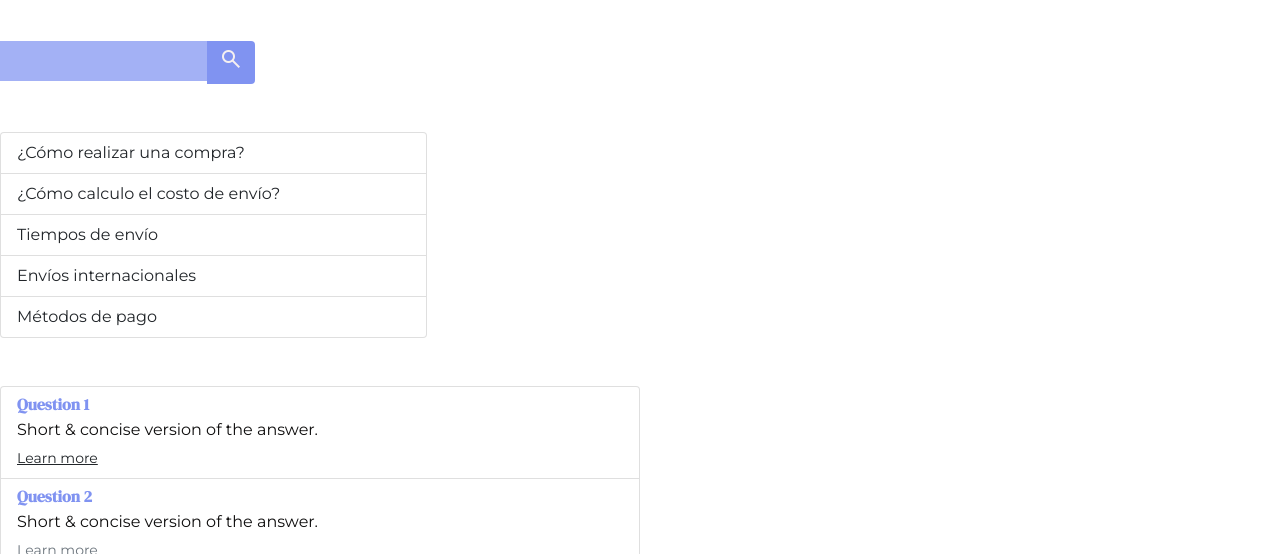
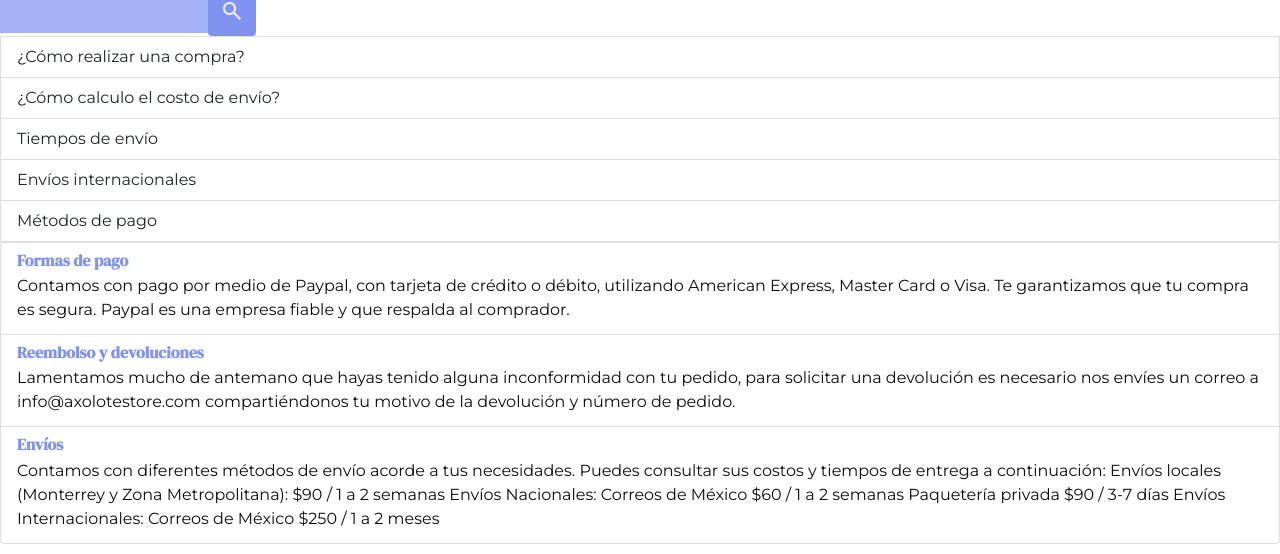
Before and after one commit to cdarko34/Axolote-Store---SASS, a website: page views/faq.html in a window 1280 px wide. Shown: the part 123-677 px from the top of the page. Drawn offline with nearby package versions, Linux system fonts and the light colour scheme.

Commit message:
subida faq

```diff
--- a/views/faq.html
+++ b/views/faq.html
@@ -63,14 +63,17 @@
           </ul>
         </div>
       </div>
-
     </nav>
   </header>
 
 <div class="d-flex flex-column">
 
-  <div class="col-lg-4 col-md-6 col-sm-12">
-  	<div class="input-group my-5" id="search-bar">
+
+  <div>
+
+    <div class="">
+      <!--Starts Search Bar-->
+      <div class="d-flex flex-row" id="search-bar">
     	  <div class="form-outline">
     	    <input type="search" id="form1" class="" />
     	  </div>
@@ -80,9 +83,9 @@
     	</div>
 
       <!--Starts FAQS Nav-->
-  	<ul class="list-group">
+    	<ul class="list-group rounded-0" id="faq-menu">
     	  <li class="list-group-item">¿Cómo realizar una compra?</li>
-  	  <li class="list-group-item">¿Cómo calculo el costo de envío?</li>
+    	  <li class="list-group-item borde-0">¿Cómo calculo el costo de envío?</li>
     	  <li class="list-group-item">Tiempos de envío</li>
     	  <li class="list-group-item">Envíos internacionales</li>
     	  <li class="list-group-item">Métodos de pago</li>
@@ -90,63 +93,46 @@
       <!--Ends FAQS Nav-->
     </div>
 
-  <div class="list-group col-lg-6 col-md-6 col-sm-12 py-5">
+  <div class="list-group">
     <a href="#e" data-mdb-toggle="collapse" aria-expanded="false"
       aria-controls="shortExampleAnswer1collapse" class="list-group-item list-group-item-action">
       <div class="d-flex w-100 justify-content-between">
-        <h5 class="mb-1">Question 1</h5>
+        <h5 class="mb-1">Formas de pago</h5>
       </div>
       <p class="mb-1">
-        Short & concise version of the answer.
+        Contamos con pago por medio de Paypal, con tarjeta de crédito o débito, utilizando American Express, Master Card o Visa. Te garantizamos que tu compra es segura. Paypal es una empresa fiable y que respalda al comprador.
       </p>
-      <small><u>Learn more</u></small>
-      <!-- Collapsed content -->
-      <div class="collapse mt-3" id="shortExampleAnswer1collapse">
-        Detailed and comprehensive answer goes here. pariatur cliche reprehenderit, enim eiusmod
-        high
-        life accusamus terry richardson ad
-        squid. Nihil anim keffiyeh helvetica, craft beer labore wes anderson cred nesciunt
-        sapiente ea proident.
-      </div>
     </a>
     <a href="#shortExampleAnswer2collapse" data-mdb-toggle="collapse" aria-expanded="false"
       aria-controls="shortExampleAnswer1collapse" class="list-group-item list-group-item-action">
       <div class="d-flex w-100 justify-content-between">
-        <h5 class="mb-1">Question 2</h5>
+        <h5 class="mb-1">Reembolso y devoluciones</h5>
       </div>
       <p class="mb-1">
-        Short & concise version of the answer.
+        Lamentamos mucho de antemano que hayas tenido alguna inconformidad con tu pedido, para solicitar una devolución es necesario nos envíes un correo a info@axolotestore.com compartiéndonos tu motivo de la devolución y número de pedido.
       </p>
-      <small class="text-muted"><u>Learn more</u></small>
-      <!-- Collapsed content -->
-      <div class="collapse mt-3" id="shortExampleAnswer2collapse">
-        Detailed and comprehensive answer goes here. pariatur cliche reprehenderit, enim eiusmod
-        high
-        life accusamus terry richardson ad
-        squid. Nihil anim keffiyeh helvetica, craft beer labore wes anderson cred nesciunt
-        sapiente ea proident.
-      </div>
     </a>
     <a href="#shortExampleAnswer3collapse" data-mdb-toggle="collapse" aria-expanded="false"
       aria-controls="shortExampleAnswer1collapse" class="list-group-item list-group-item-action">
       <div class="d-flex w-100 justify-content-between">
-        <h5 class="mb-1">Question 3</h5>
+        <h5 class="mb-1">Envíos</h5>
       </div>
       <p class="mb-1">
-        Short & concise version of the answer.
+        Contamos con diferentes métodos de envío acorde a tus necesidades. Puedes consultar sus costos y tiempos de entrega a continuación:
+
+        Envíos locales (Monterrey y Zona Metropolitana):
+        $90  /  1 a 2 semanas
+
+        Envíos Nacionales:
+        Correos de México $60  /  1 a 2 semanas
+
+        Paquetería privada $90 / 3-7 días
+
+        Envíos Internacionales:
+        Correos de México $250 / 1 a 2 meses
       </p>
-      <small class="text-muted"><u>Learn more</u></small>
-      <!-- Collapsed content -->
-      <div class="collapse mt-3" id="shortExampleAnswer3collapse">
-        Detailed and comprehensive answer goes here. pariatur cliche reprehenderit, enim eiusmod
-        high
-        life accusamus terry richardson ad
-        squid. Nihil anim keffiyeh helvetica, craft beer labore wes anderson cred nesciunt
-        sapiente ea proident.
-      </div>
     </a>
   </div>
-
 </div>
 
   <!--Starts Footer-->
@@ -194,6 +180,5 @@
     <!-- Option 1: Bootstrap Bundle with Popper -->
     <script src="https://cdn.jsdelivr.net/npm/bootstrap@5.0.2/dist/js/bootstrap.bundle.min.js" integrity="sha384-MrcW6ZMFYlzcLA8Nl+NtUVF0sA7MsXsP1UyJoMp4YLEuNSfAP+JcXn/tWtIaxVXM" crossorigin="anonymous"></script>
 
-
 </body>
 </html>
```
Lines whose indentation alone changed are shown as unchanged.
